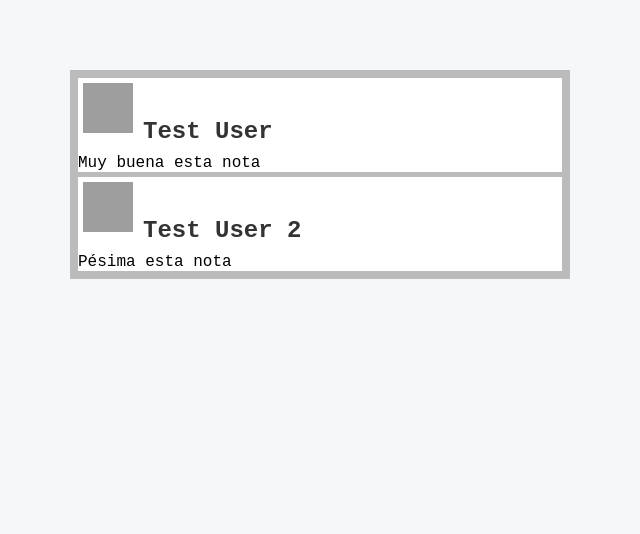
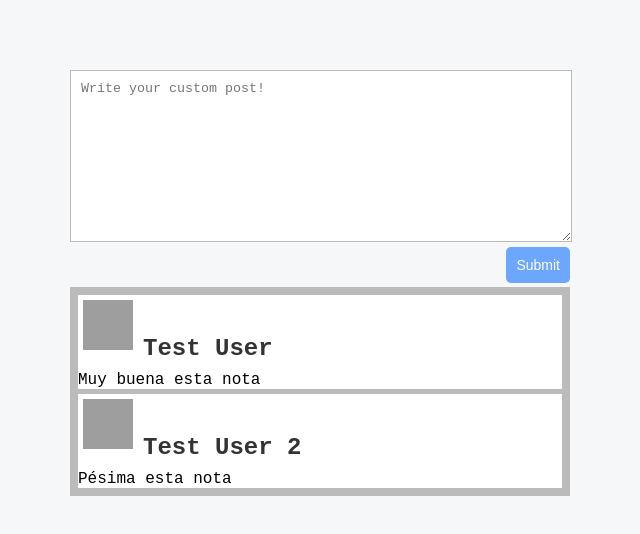
Before and after one commit to brunorilla/graphbook, a React app: page / in a window 1280 px wide. Shown: the whole page, without its empty margins (320-960 px from the left). Built offline with nearby package versions, Linux system fonts and the light colour scheme; grey boxes are pictures that could not be loaded.

Commit message:
added state

```diff
--- a/public/assets/css/styles.scss
+++ b/public/assets/css/styles.scss
@@ -45,3 +45,21 @@ p {
     }
   }
 }
+
+form {
+  padding-bottom: 20px;
+  textarea {
+    width: calc(100% - 20px);
+    padding: 10px;
+    border-color: #bbb;
+  }
+  [type=submit]{
+    border: none;
+    background-color: #6ca6fd;
+    color: #fff;
+    padding: 10px;
+    border-radius: 5px;
+    font-size: 14px;
+    float: right;
+  }
+}
--- a/src/client/App.js
+++ b/src/client/App.js
@@ -25,15 +25,29 @@ export default class App extends Component {
             super(props);
 
 
-        this.state = {posts:posts};
+            this.state = {
+                posts:posts,
+                postContent: ''
+            };
 
         }
+
+        handlePostContentChange = (event) => {
+            this.setState({postContent: event.target.value})
+        }
+
         render(){
 
-        const {posts} = this.state;
+        const {posts, postContent} = this.state;
 
         return(
             <div className="container">
+                <div className="postForm">
+                    <form onSubmit={this.handleSubmit}>
+                        <textarea value={postContent} onChange={this.handlePostContentChange} placeholder="Write your custom post!" name="" id="" cols="30" rows="10"></textarea>
+                        <input type="submit" value="Submit"/>
+                    </form>
+                </div>
                 <div className="feed">
                 {posts.map((post, i) =>
                         <div key={post.id} className="post">
```
Also changed, not shown: public/assets/css/styles.css, 1 other file.
